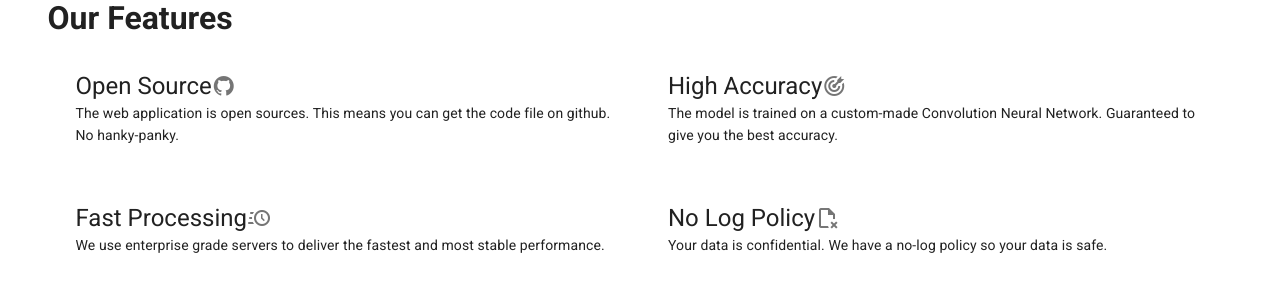
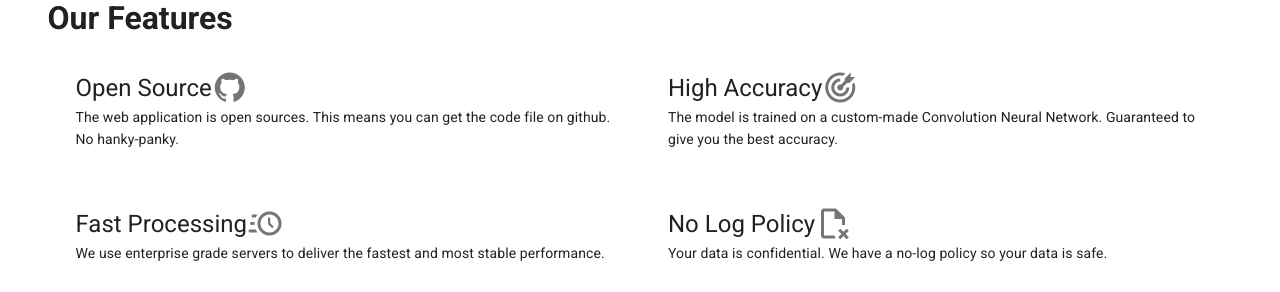
Before and after one commit to ZhanZhynn/FYP-DeepAnomalyDetection, a Nuxt app: page / in a window 1280 px wide. Shown: the part 502-794 px from the top of the page. Built offline with nearby package versions, Linux system fonts and the light colour scheme.

Commit message:
resize icon

```diff
--- a/components/Features.vue
+++ b/components/Features.vue
@@ -8,7 +8,7 @@
             <v-col cols="6">
                 <v-card-title class="text-h5">
                     Open Source
-                    <v-icon>mdi-github</v-icon>
+                    <v-icon class="mdi-36px">mdi-github</v-icon>
                 </v-card-title>
 
 
@@ -19,7 +19,7 @@
             <v-col cols="6">
                 <v-card-title class="text-h5">
                     High Accuracy
-                    <v-icon>mdi-bullseye-arrow</v-icon>
+                    <v-icon class="mdi-36px">mdi-bullseye-arrow</v-icon>
                 </v-card-title>
 
                 <v-card-subtitle>The model is trained on a custom-made Convolution Neural Network. Guaranteed to give you
@@ -31,7 +31,7 @@
             <v-col cols="6">
                 <v-card-title class="text-h5">
                     Fast Processing
-                    <v-icon>mdi-clock-fast</v-icon>
+                    <v-icon class="mdi-36px">mdi-clock-fast</v-icon>
                 </v-card-title>
 
                 <v-card-subtitle>We use enterprise grade servers to deliver the fastest and most stable
@@ -41,7 +41,7 @@
             <v-col cols="6">
                 <v-card-title class="text-h5">
                     No Log Policy
-                    <v-icon>mdi-file-remove-outline</v-icon>
+                    <v-icon class="mdi-36px">mdi-file-remove-outline</v-icon>
                 </v-card-title>
 
                 <v-card-subtitle>Your data is confidential. We have a no-log policy so your data is safe.</v-card-subtitle>
```
